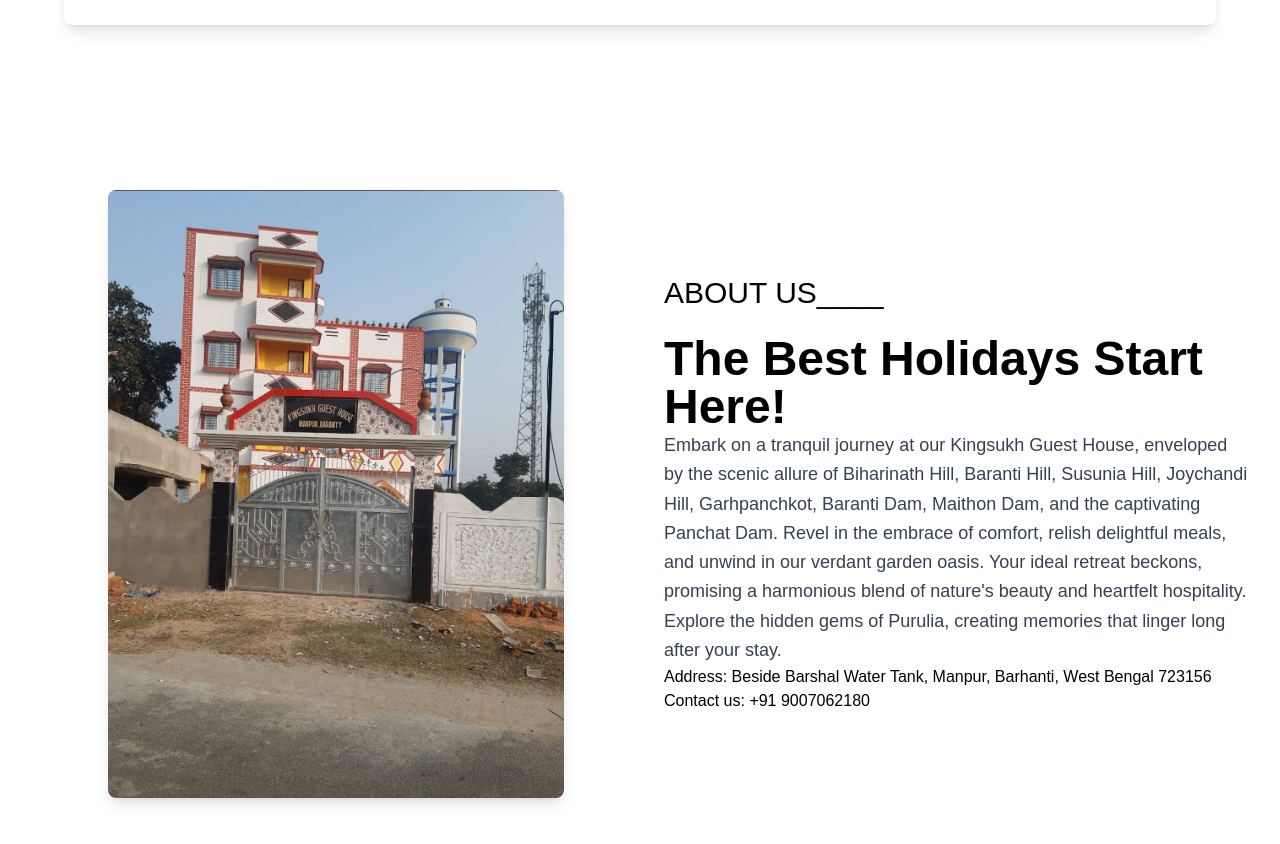
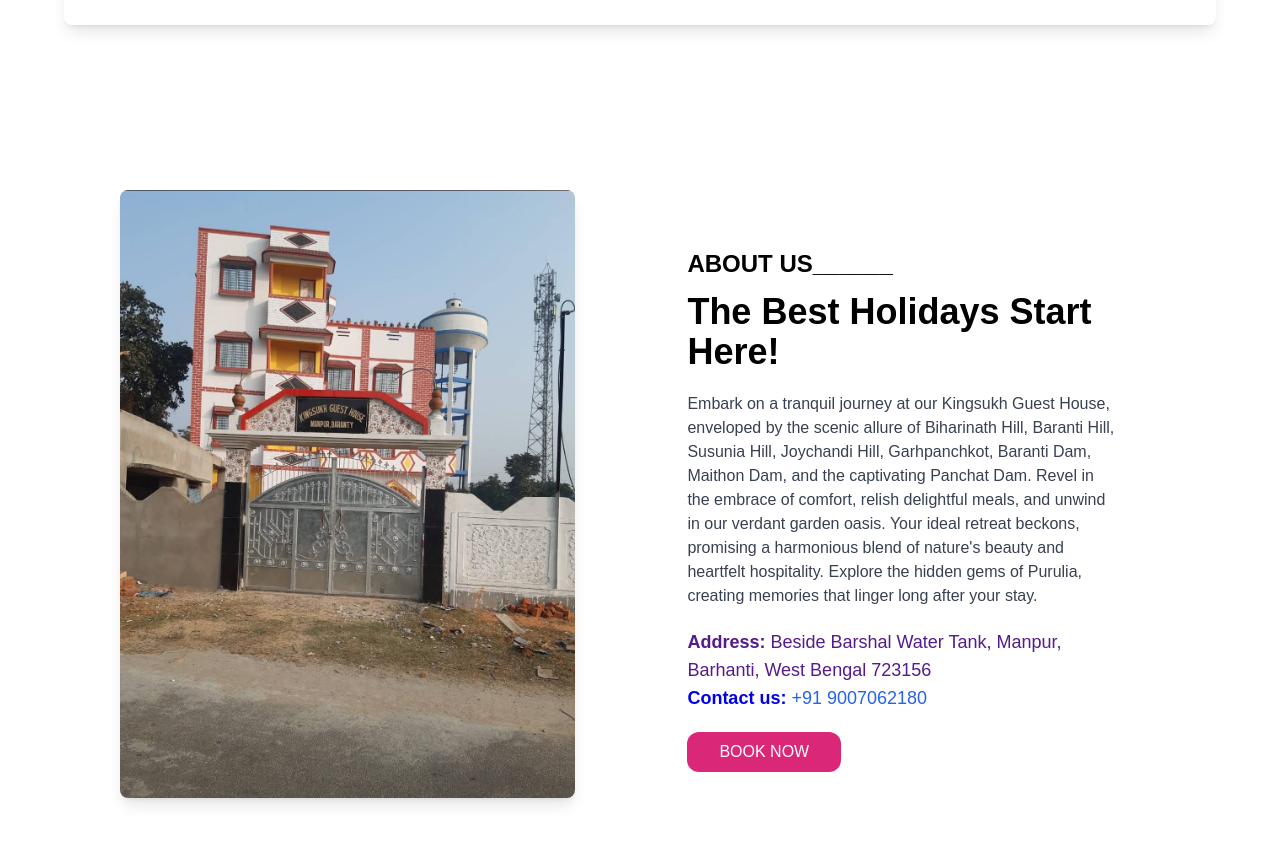
Before and after one commit to 1217murali/Intern, a React (Vite) app: page / in a window 1280 px wide. Shown: the part 962-1806 px from the top of the page. Built offline with nearby package versions, Linux system fonts and the light colour scheme.

Commit message:
adjusted about component,make it responsive  and added the animation to it

```diff
--- a/src/App.jsx
+++ b/src/App.jsx
@@ -5,23 +5,31 @@
 const App = () => {
   return (
     <div className="overflow-x-hidden">
+      <div className="relative bg-[url('./assets/Home.webp')] bg-cover bg-center min-h-[120vh] w-full overflow-hidden">
+  {/* Navbar */}
+  <div className="absolute top-0 left-0 w-full z-50">
+    <Navbar />
+  </div>
+
   {/* Hero Section */}
-      <div className="relative bg-[url('./assets/Home.webp')] bg-cover bg-center min-h-[120vh] w-full overflow-hidden">
-        <Navbar />
-        {/* Centering Text */}
   <div className="absolute inset-0 flex flex-col items-center justify-center text-center text-white">
-          <p className="text-2xl opacity-60 animate-fadeInDown">Simple - Unique - Friendly</p>
+    <p className="text-2xl opacity-60 animate-fadeInDown">
+      Simple - Unique - Friendly
+    </p>
     <br />
-          <p className="text-6xl font-semibold animate-fadeUpTop">Make Yourself At Home</p>
+    <p className="text-6xl font-semibold animate-fadeUpTop">
+      Make Yourself At Home
+    </p>
     <p className="text-6xl font-bold animate-fadeUpTop">
       In Our <span className="text-pink-600">Guest House</span>.
     </p>
   </div>
 </div>
 
+
       {/* BOOK NOW Button */}
       <div className="absolute inset-x-0 top-[calc(100vh--75px)] flex justify-center items-center bg-white w-[90%] h-28 mx-auto rounded-lg shadow-lg py-4 z-10">
-        <a href="#" className="bg-pink-600 text-white px-7 py-3 rounded-xl hover:bg-pink-800">
+        <a href="https://wa.link/at5ion" className="bg-pink-600 text-white px-7 py-3 rounded-xl hover:bg-pink-800">
           BOOK NOW
         </a>
       </div>
--- a/src/components/Home/About.jsx
+++ b/src/components/Home/About.jsx
@@ -1,27 +1,59 @@
-import React from 'react';
-import AboutImage from '../../assets/About.jpg';
+import React from "react";
+import AboutImage from "../../assets/About.jpg";
 
 function About() {
   return (
-    <div className="flex justify-between items-center px-8 py-16 mt-32 relative">
+    <div className="flex flex-col relative md:flex-row justify-between items-center px-8 py-16 mt-32 gap-y-8 md:gap-x-12 max-w-screen-lg mx-auto">
       {/* Image Section */}
-      <div className="w-1/2 flex justify-center">
+      <div className="w-4/5 md:w-1/2 flex justify-center mb-8 relative animate-fadeleft">
         <img
           src={AboutImage}
-          alt="About Us"
-          className="w-3/4 h-auto rounded-lg shadow-lg"
+          alt="About Kingsukh Guest House"
+          className="w-[110%] h-auto rounded-lg shadow-lg transform md:-translate-x-10 transition-transform duration-500 ease-in-out"
         />
       </div>
 
       {/* Text Section */}
-      <div className="w-1/2 pl-6 text-left">
-        <h2 className="text-3xl mb-6">ABOUT US____</h2>
-        <p className='text-5xl font-bold'>The Best Holidays Start Here!</p>
-        <p className="text-lg text-gray-700 leading-relaxed">
-        Embark on a tranquil journey at our Kingsukh Guest House, enveloped by the scenic allure of Biharinath Hill, Baranti Hill, Susunia Hill, Joychandi Hill, Garhpanchkot, Baranti Dam, Maithon Dam, and the captivating Panchat Dam. Revel in the embrace of comfort, relish delightful meals, and unwind in our verdant garden oasis. Your ideal retreat beckons, promising a harmonious blend of nature's beauty and heartfelt hospitality. Explore the hidden gems of Purulia, creating memories that linger long after your stay.
+      <div className="md:w-1/2 md:pl-6">
+        <h2 className="text-2xl font-semibold mb-3 animate-fadeUpTop">ABOUT US______</h2>
+        <p className="text-4xl font-bold mb-5 animate-fadeUpTop">The Best Holidays Start Here!</p>
+        <p className="text-base text-gray-700 mb-5 animate-fadeUpTop">
+          Embark on a tranquil journey at our Kingsukh Guest House, enveloped by
+          the scenic allure of Biharinath Hill, Baranti Hill, Susunia Hill,
+          Joychandi Hill, Garhpanchkot, Baranti Dam, Maithon Dam, and the
+          captivating Panchat Dam. Revel in the embrace of comfort, relish
+          delightful meals, and unwind in our verdant garden oasis. Your ideal
+          retreat beckons, promising a harmonious blend of nature's beauty and
+          heartfelt hospitality. Explore the hidden gems of Purulia, creating
+          memories that linger long after your stay.
         </p>
-        <a href=''>Address: Beside Barshal Water Tank, Manpur, Barhanti, West Bengal 723156
-        Contact us: +91 9007062180</a>
+        <p className="text-lg font-medium cursor-pointer text-purple_text">
+          <strong>Address:</strong>{" "}
+          <a
+            href="https://maps.app.goo.gl/7wYUEB4tvR7NMHbcA"
+            className="hover:underline"
+          >
+            Beside Barshal Water Tank, Manpur, Barhanti, West Bengal 723156
+          </a>
+        </p>
+        <p className="text-lg font-medium text-blue_text mb-5">
+          <strong>Contact us:</strong>{" "}
+          <a
+            href="tel:+919007062180"
+            className="text-blue-600 hover:underline"
+            aria-label="Call us at +91 9007062180"
+          >
+            +91 9007062180
+          </a>
+        </p>
+        <div className="animate-fadeUpTop">
+          <a
+            href="https://wa.link/at5ion"
+            className="bg-pink-600 text-white px-8 py-2 rounded-xl hover:bg-pink-800 inline-block"
+          >
+            BOOK NOW
+          </a>
+        </div>
       </div>
     </div>
   );
--- /dev/null
+++ b/src/components/Home/living.jsx
@@ -0,0 +1,11 @@
+import React from 'react'
+
+function living() {
+  return (
+    <div>
+
+    </div>
+  )
+}
+
+export default living
--- a/src/components/Navbar/Navbar.jsx
+++ b/src/components/Navbar/Navbar.jsx
@@ -1,17 +1,26 @@
 import React, { useState, useEffect } from "react";
-import { FaBars, FaTimes } from "react-icons/fa";
-import Nav from "../Navbar/nav";
-import Nav2 from "../Navbar/nav2";
+import { FaBars, FaTimes } from "react-icons/fa"; // Hamburger and close icons
+import Nav from "../Navbar/nav"; // Desktop navigation
+import Nav2 from "../Navbar/nav2"; // Mobile navigation
 
 const Navbar = () => {
-  const [isOpen, setIsOpen] = useState(false);
+  const [isOpen, setIsOpen] = useState(false); // State to handle mobile menu toggle
 
-  const toggle = () => setIsOpen(!isOpen);
+  const toggleMenu = () => setIsOpen(!isOpen); // Toggle function for mobile menu
 
   useEffect(() => {
-    const handleResize = () => window.innerWidth >= 768 && setIsOpen(false);
-    window.addEventListener("resize", handleResize);
-    return () => window.removeEventListener("resize", handleResize);
+    const handleResize = () => {
+      // Close the mobile menu on resize if the screen width is greater than 768px
+      if (window.innerWidth >= 768) {
+        setIsOpen(false);
+      }
+    };
+
+    window.addEventListener("resize", handleResize); // Adding event listener on resize
+
+    return () => {
+      window.removeEventListener("resize", handleResize); // Clean up the event listener on unmount
+    };
   }, []);
 
   return (
@@ -19,37 +28,45 @@
       <div className="container mx-auto flex justify-between items-center">
         {/* Logo Section */}
         <div>
-          <p className="text-lg font-semibold text-white">
-            Kingsukh Guest House
-          </p>
+          <p className="text-lg font-semibold text-white">Kingsukh Guest House</p>
         </div>
 
-        {/* Desktop Menu */}
+        {/* Desktop Menu (Only visible on medium screens and up) */}
         <div className="hidden md:flex justify-between">
           <Nav />
         </div>
 
-        {/* Button Section */}
+        {/* Button Section for Desktop */}
         <div className="hidden md:block">
           <a
-            href="https://www.apple.com"
-            className="bg-pink-600 text-white px-7 py-3 rounded-xl hover:bg-pink-800"
+            href="https://wa.link/at5ion"
+            target="_blank"
+            rel="noopener noreferrer"
+            className="bg-pink-600 text-white px-7 py-3 rounded-xl hover:bg-pink-800 cursor-pointer"
           >
             BOOK
           </a>
         </div>
 
-        {/* Mobile Menu Toggle */}
+        {/* Mobile Menu Toggle Button */}
         <div className="md:hidden">
-          <button onClick={toggle} aria-label="Toggle Menu">
-            {isOpen ? <FaTimes /> : <FaBars />}
+          <button
+            onClick={toggleMenu}
+            aria-label="Toggle Menu"
+            className="text-white bg-transparent border-none cursor-pointer"
+          >
+            {isOpen ? (
+              <FaTimes className="text-white text-2xl" />
+            ) : (
+              <FaBars className="text-white text-2xl" />
+            )}
           </button>
         </div>
       </div>
 
-      {/* Mobile Menu */}
+      {/* Mobile Menu (Only visible on small screens) */}
       <div
-        className={`md:hidden mt- -m-0 overflow-hidden transition-all duration-1000 ease-in-out ${
+        className={`md:hidden mt-0 overflow-hidden transition-all duration-500 ease-in-out ${
           isOpen ? "max-h-screen opacity-100" : "max-h-0 opacity-0"
         }`}
       >
--- a/src/components/Navbar/nav.jsx
+++ b/src/components/Navbar/nav.jsx
@@ -1,23 +1,23 @@
-import React from 'react'
+import React from "react";
 
-const nav = () => {
+const Nav = () => {
   return (
     <div>
       <ul className="flex gap-8">
-            {["Home", "About", "Services", "Rooms", "Gallery", "Contact"].map(
-              (item, index) => (
+        {["Home", "About", "Services", "Rooms", "Gallery", "Contact"].map((item, index) => (
           <li
             key={index}
             className="relative group uppercase cursor-pointer text-white transition-transform duration-300 transform hover:-translate-y-1 hover:text-primary"
           >
+            <a href={`#${item.toLowerCase()}`} className="relative z-10">
               {item}
+            </a>
             <span className="absolute bottom-0 left-1/2 h-[2px] w-0 bg-primary transition-all duration-300 ease-in-out group-hover:w-full group-hover:left-0"></span>
           </li>
-              )
-            )}
+        ))}
       </ul>
     </div>
-  )
-}
+  );
+};
 
-export default nav
+export default Nav;
--- a/src/components/Navbar/nav2.jsx
+++ b/src/components/Navbar/nav2.jsx
@@ -1,22 +1,19 @@
 import React from "react";
 
-function nav2() {
+const Nav2 = () => {
   return (
-    <div className="md:hidden mt-4">
-      <ul className="flex flex-col items-center gap-2 transition-transform duration-300 ease-in-out">
-        {["Home", "About", "Services", "Rooms", "Gallery", "Contact"].map(
-          (item, index) => (
-            <li
-              key={index}
-              className="uppercase cursor-pointer transition-transform duration-300 transform hover:scale-105 text-white"
-            >
+    <div className="flex flex-col items-center gap-4 p-6 bg-pink-600">
+      <ul className="flex flex-col items-center gap-4">
+        {["Home", "About", "Services", "Rooms", "Gallery", "Contact"].map((item, index) => (
+          <li key={index} className="text-white cursor-pointer hover:text-primary">
+            <a href={`#${item.toLowerCase()}`} className="relative z-10">
               {item}
-            </li>
-          )
-        )}
+            </a>
+          </li>
+        ))}
       </ul>
     </div>
   );
-}
+};
 
-export default nav2;
+export default Nav2;
--- a/tailwind.config.js
+++ b/tailwind.config.js
@@ -15,15 +15,22 @@
             from: { opacity: '0', transform: 'translateY(50px)' },
             to: { opacity: '1', transform: 'translateY(0)' },
           },
+          fadeleft:{
+            from: { opacity: '0', transform: 'translateX(-50px)' },
+            to: { opacity: '1', transform: 'translateX(0)' },
+          }
         },
         animation: {
           fadeInDown: 'fadeInDown 1s ease-out',
           fadeUpTop: 'fadeUpTop 1s ease-out',
+          fadeleft: 'fadeleft 1s ease-out'
         },
 
         colors:{
           primary:"#E02424",
-        secondary:"#C81E1E"
+          secondary:"#C81E1E",
+          purple_text:"#551A8b",
+          blue_text:"#0000EE"
         },
         fontFamily:{
           sans:["Poppins","sans-serif"],
```
Lines whose indentation alone changed are shown as unchanged.
